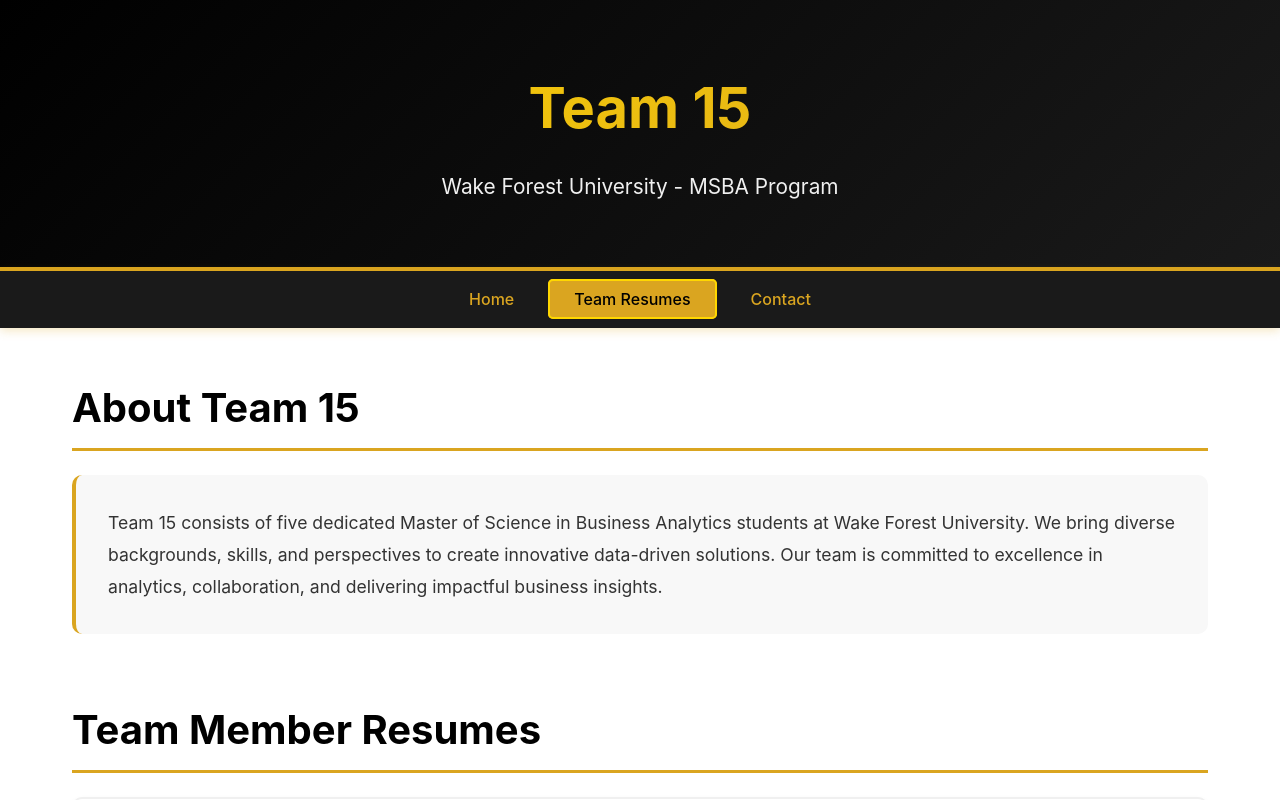
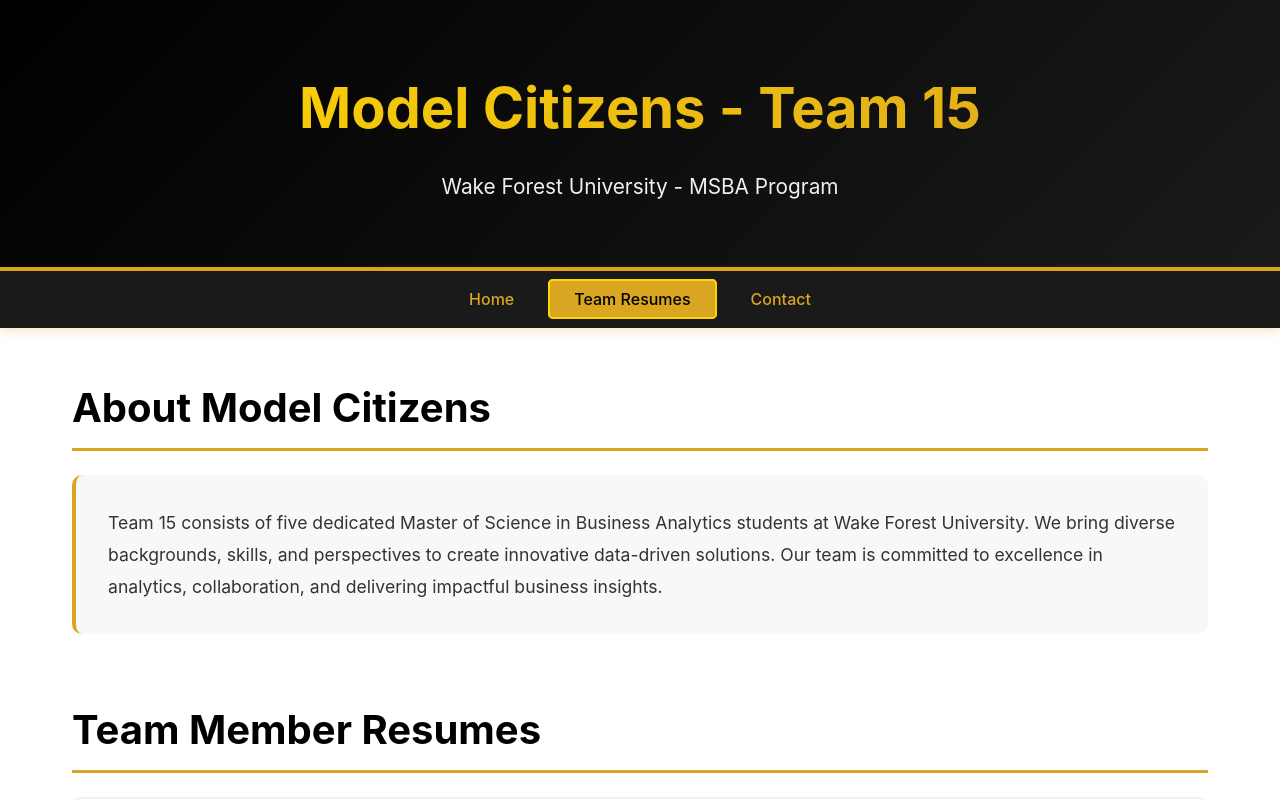
Before and after one commit to William3507/TeamSite, a plain HTML site: page about.html in a window 1280 px wide. Shown: the top 800 px of the page. Drawn offline with Linux system fonts and the light colour scheme.

Commit message:
Update about.html

```diff
--- a/about.html
+++ b/about.html
@@ -230,7 +230,7 @@
 </head>
 <body>
     <header>
-        <h1>Team 15</h1>
+        <h1>Model Citizens - Team 15</h1>
         <p>Wake Forest University - MSBA Program</p>
     </header>
 
@@ -244,7 +244,7 @@
 
     <main>
         <section id="about">
-            <h2>About Team 15</h2>
+            <h2>About Model Citizens</h2>
             <div class="team-intro">
                 <div class="about-content">
                     <p>Team 15 consists of five dedicated Master of Science in Business Analytics students at Wake Forest University. We bring diverse backgrounds, skills, and perspectives to create innovative data-driven solutions. Our team is committed to excellence in analytics, collaboration, and delivering impactful business insights.</p>
```
